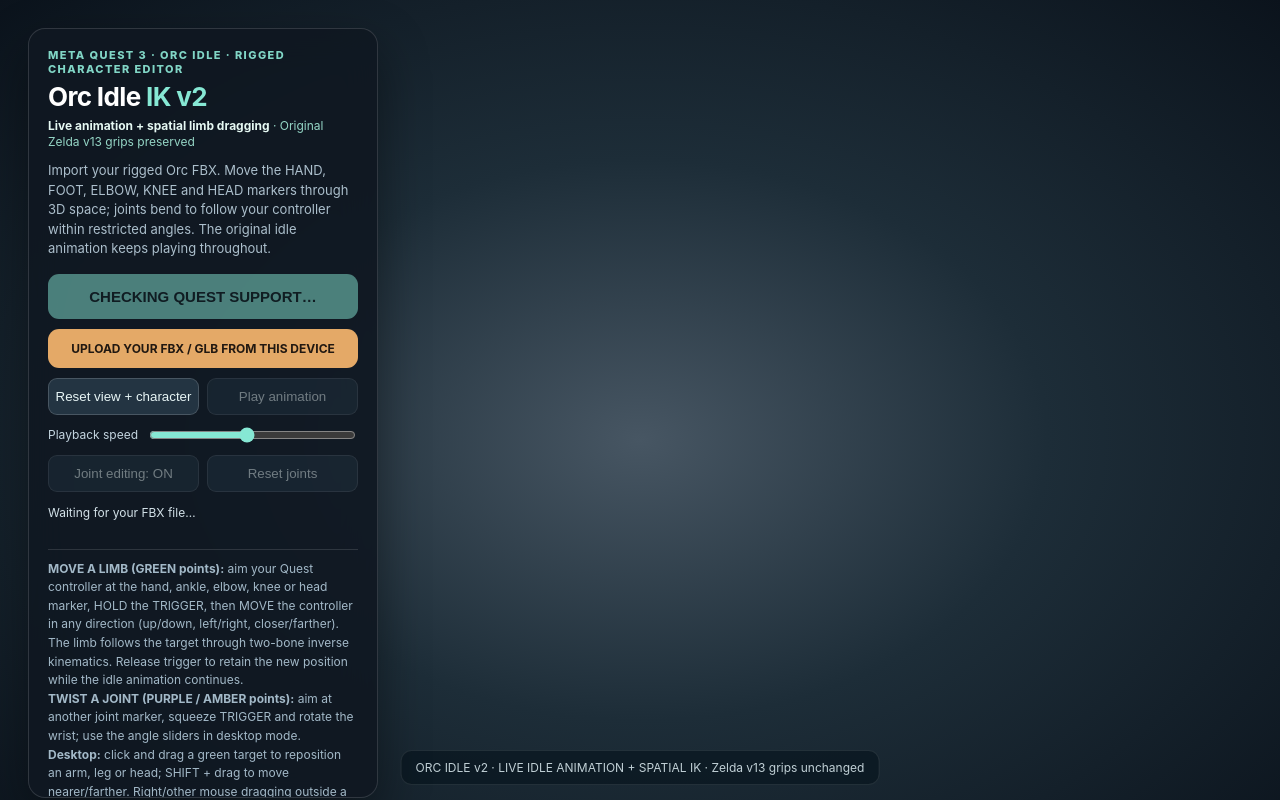
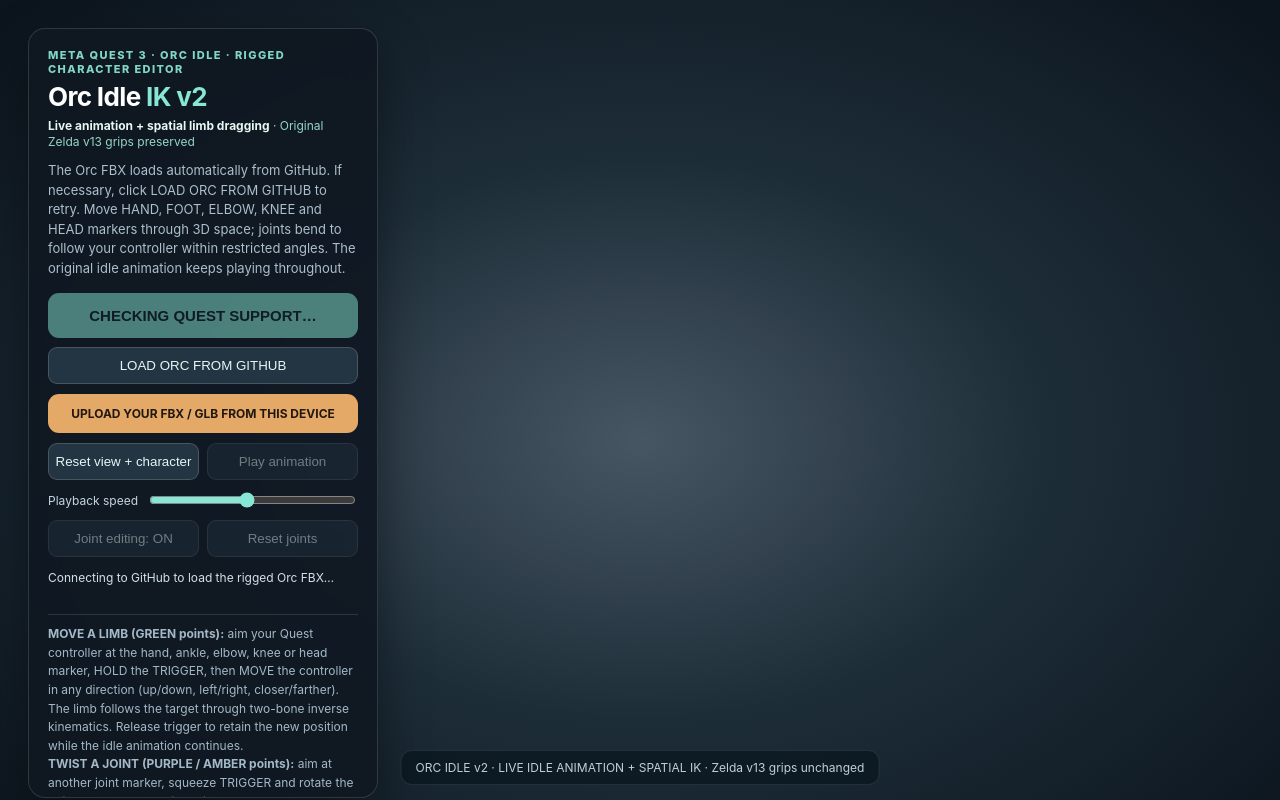
Before and after one commit to mikkk111/vr, a plain HTML site: page objects/orc-idle/index.html in a window 1280 px wide. Drawn offline with nearby package versions, Linux system fonts and the light colour scheme.

Commit message:
Add retryable hosted Orc load button and force new browser cache version

```diff
--- a/objects/orc-idle/index.html
+++ b/objects/orc-idle/index.html
@@ -51,8 +51,9 @@
     <div class="eyebrow">Meta Quest 3 · Orc Idle · Rigged character editor</div>
     <h1>Orc Idle <span style="color:#86e8d4">IK v2</span></h1>
     <div class="versionline"><strong>Live animation + spatial limb dragging</strong> · Original Zelda v13 grips preserved</div>
-    <div class="sub">Import your rigged Orc FBX. Move the HAND, FOOT, ELBOW, KNEE and HEAD markers through 3D space; joints bend to follow your controller within restricted angles. The original idle animation keeps playing throughout.</div>
+    <div class="sub">The Orc FBX loads automatically from GitHub. If necessary, click LOAD ORC FROM GITHUB to retry. Move HAND, FOOT, ELBOW, KNEE and HEAD markers through 3D space; joints bend to follow your controller within restricted angles. The original idle animation keeps playing throughout.</div>
     <button id="enterAR" class="primary" type="button" disabled>CHECKING QUEST SUPPORT…</button>
+    <div class="controls"><button id="loadHosted" type="button">LOAD ORC FROM GITHUB</button></div>
     <label id="filelabel" for="assetFile">UPLOAD YOUR FBX / GLB FROM THIS DEVICE</label>
     <input id="assetFile" type="file" accept=".fbx,.glb,model/gltf-binary">
     <div class="controls">
@@ -72,7 +73,7 @@
       <div class="angle-row" id="jointRow2"><label for="angle2" id="angleLabel2">Roll</label><input id="angle2" type="range" min="-30" max="30" step="1" value="0"><output id="angleValue2">0°</output></div>
       <div class="control-row"><input type="checkbox" id="showHandles" checked><label for="showHandles">Show selectable joint points</label></div>
     </div>
-    <div id="status" role="status">Waiting for your FBX file…</div>
+    <div id="status" role="status">Connecting to GitHub to load the rigged Orc FBX…</div>
 
     <div class="hint"><strong>MOVE A LIMB (GREEN points):</strong> aim your Quest controller at the hand, ankle, elbow, knee or head marker, HOLD the TRIGGER, then MOVE the controller in any direction (up/down, left/right, closer/farther). The limb follows the target through two-bone inverse kinematics. Release trigger to retain the new position while the idle animation continues.
       <br><strong>TWIST A JOINT (PURPLE / AMBER points):</strong> aim at another joint marker, squeeze TRIGGER and rotate the wrist; use the angle sliders in desktop mode.
@@ -93,6 +94,6 @@
     </div>
   </section>
   <div id="footer">ORC IDLE v2 · LIVE IDLE ANIMATION + SPATIAL IK · Zelda v13 grips unchanged</div>
-  <script type="module" src="./app.js?v=orc-autoload-1"></script>
+  <script type="module" src="./app.js?v=orc-autoload-2"></script>
 </body>
 </html>
```
